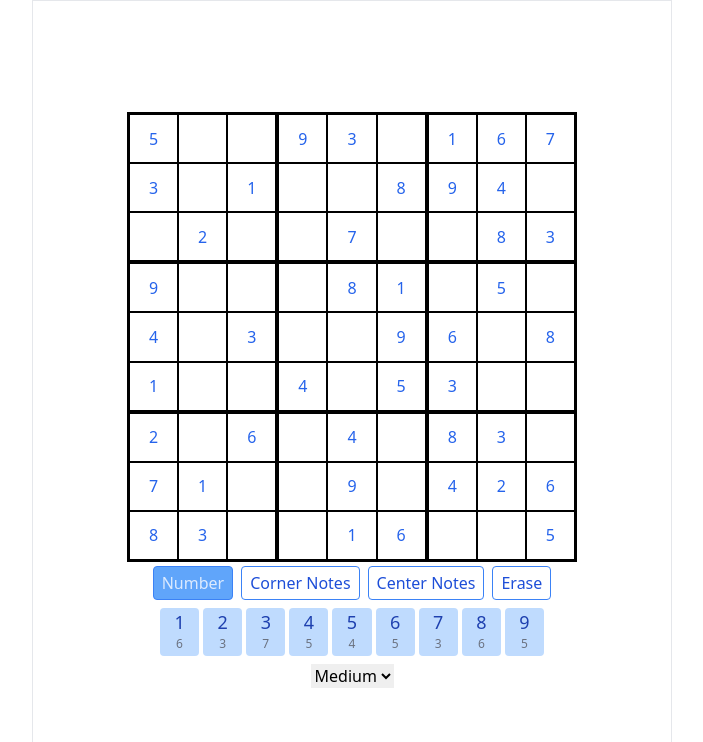
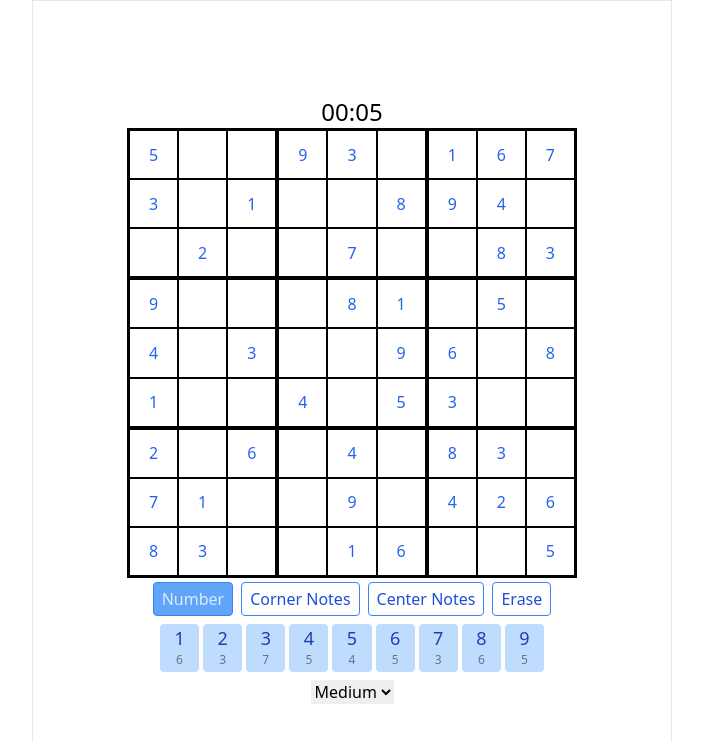
Before and after one commit to arsaizdihar/sudoku, a Next.js app: page / in a window 1280 px wide. Shown: the top 742 px of the page, without its empty margins (288-991 px from the left). Built offline with nearby package versions, Linux system fonts and the light colour scheme.

Commit message:
Add clock

```diff
--- a/pages/index.tsx
+++ b/pages/index.tsx
@@ -2,6 +2,7 @@ import classNames from "classnames";
 import { GetServerSidePropsContext } from "next";
 import { useRouter } from "next/router";
 import React, { useCallback, useEffect, useRef, useState } from "react";
+import Clock from "../src/Clock";
 import generator from "../src/generator";
 
 type Notes = {
@@ -200,6 +201,7 @@ function App({ sudoku: s }: { sudoku: number[][] }) {
   const undoStack = useRef<State[]>([]);
   const focusRef = useRef<State["focusTile"]>(null);
   const mutable = useRef(Array(9).fill(Array(9).fill(false)));
+  const [startTime, setStartTime] = useState(new Date());
 
   const onNumberClick = useCallback(
     (
@@ -301,6 +303,7 @@ function App({ sudoku: s }: { sudoku: number[][] }) {
       }
     }
     setCounts(counts);
+    setStartTime(new Date());
   }, [s]);
 
   useEffect(() => {
@@ -376,6 +379,7 @@ function App({ sudoku: s }: { sudoku: number[][] }) {
       }}
     >
       <div className="w-full min-h-screen flex flex-col items-center justify-center max-w-screen-sm mx-auto border">
+        <Clock start={startTime} />
         <ul className="grid grid-cols-3 w-full max-w-md box-content border border-black">
           {Array(9)
             .fill(0)
--- /dev/null
+++ b/src/Clock.tsx
@@ -0,0 +1,20 @@
+import React, { useEffect, useState } from "react";
+
+function Clock({ start }: { start: Date }) {
+  const [time, setTime] = useState(new Date());
+  const dif = time.getTime() - start.getTime();
+  const minute = Math.max(0, Math.floor(dif / 1000 / 60));
+  const second = Math.max(0, Math.floor((dif / 1000) % 60));
+  useEffect(() => {
+    const interval = setInterval(() => setTime(new Date()), 1000);
+    return () => clearInterval(interval);
+  }, []);
+  return (
+    <div className="text-2xl font-medium">
+      <span>{minute.toString().padStart(2, "0")}</span>:
+      <span>{second.toString().padStart(2, "0")}</span>
+    </div>
+  );
+}
+
+export default React.memo(Clock);
--- a/tailwind.config.js
+++ b/tailwind.config.js
@@ -1,12 +1,12 @@
 /** @type {import('tailwindcss').Config} */
 module.exports = {
   content: [
-    './pages/**/*.{js,ts,jsx,tsx}',
-    './components/**/*.{js,ts,jsx,tsx}',
-    './app/**/*.{js,ts,jsx,tsx}',
+    "./pages/**/*.{js,ts,jsx,tsx}",
+    "./src/**/*.{js,ts,jsx,tsx}",
+    "./app/**/*.{js,ts,jsx,tsx}",
   ],
   theme: {
     extend: {},
   },
   plugins: [],
-}
+};
```
